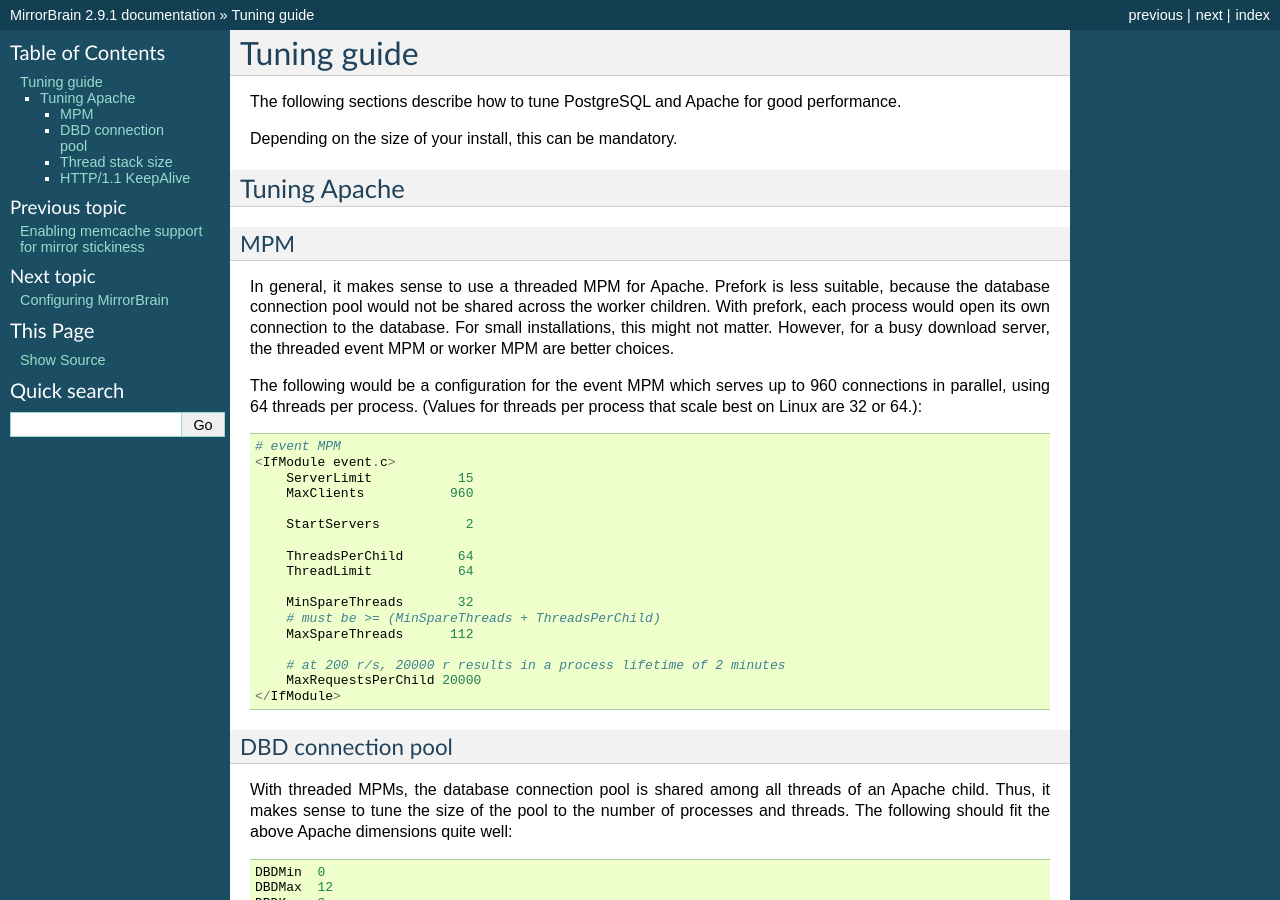
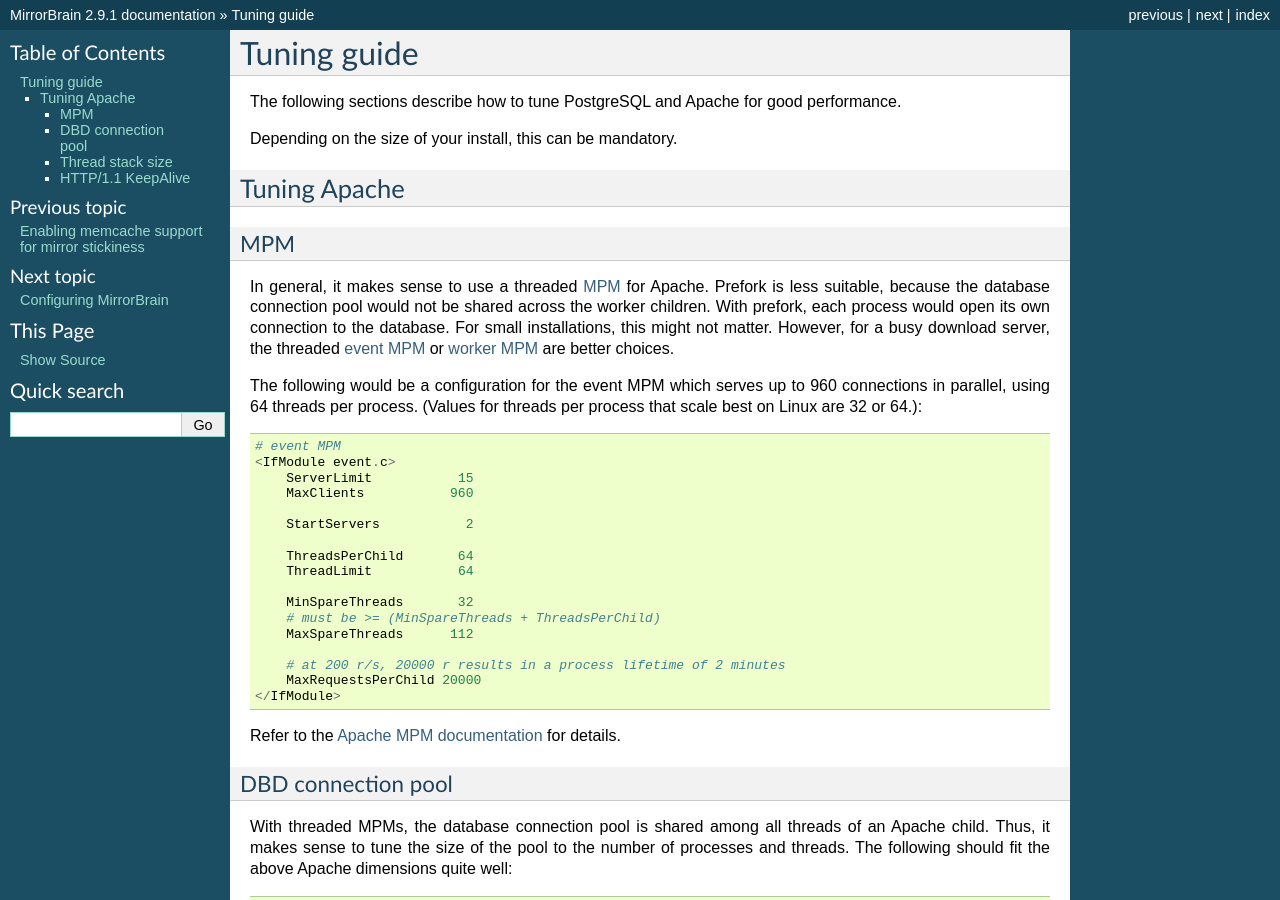
Before and after one commit to hayalci/mirrorbrain, a Sphinx documentation site: the page built from docs/tuning.rst, in a window 1280 px wide and 900 px high. Built offline with Sphinx 7.4.7, drawn with Linux system fonts in a browser that asks for light colours.

Commit message:
docs: add a few links about MPMs to the Apache documentation
git-svn-id: http://svn.mirrorbrain.org/svn/mirrorbrain/trunk@7765 2d291e14-ff0c-0410-a3fa-d5caa9871f55

```diff
--- a/docs/tuning.rst
+++ b/docs/tuning.rst
@@ -15,11 +15,11 @@
 MPM
 ^^^
 
-In general, it makes sense to use a threaded MPM for Apache. Prefork is less
+In general, it makes sense to use a threaded `MPM`_ for Apache. Prefork is less
 suitable, because the database connection pool would not be shared across the
 worker children. With prefork, each process would open its own connection to
 the database. For small installations, this might not matter. However, for a
-busy download server, the threaded event MPM or worker MPM are better choices.
+busy download server, the threaded `event MPM`_ or `worker MPM`_ are better choices.
 
 The following would be a configuration for the event MPM which serves up to 960
 connections in parallel, using 64 threads per process. (Values for threads per
@@ -42,6 +42,14 @@
         # at 200 r/s, 20000 r results in a process lifetime of 2 minutes
         MaxRequestsPerChild 20000
     </IfModule>
+
+Refer to the `Apache MPM documentation`_ for details.
+
+
+.. _`MPM`: http://httpd.apache.org/docs/2.2/mpm.html
+.. _`Apache MPM documentation`: http://httpd.apache.org/docs/2.2/mpm.html
+.. _`event MPM`: http://httpd.apache.org/docs/2.2/mod/event.html
+.. _`worker MPM`: http://httpd.apache.org/docs/2.2/mod/worker.html
 
 
 DBD connection pool
```
